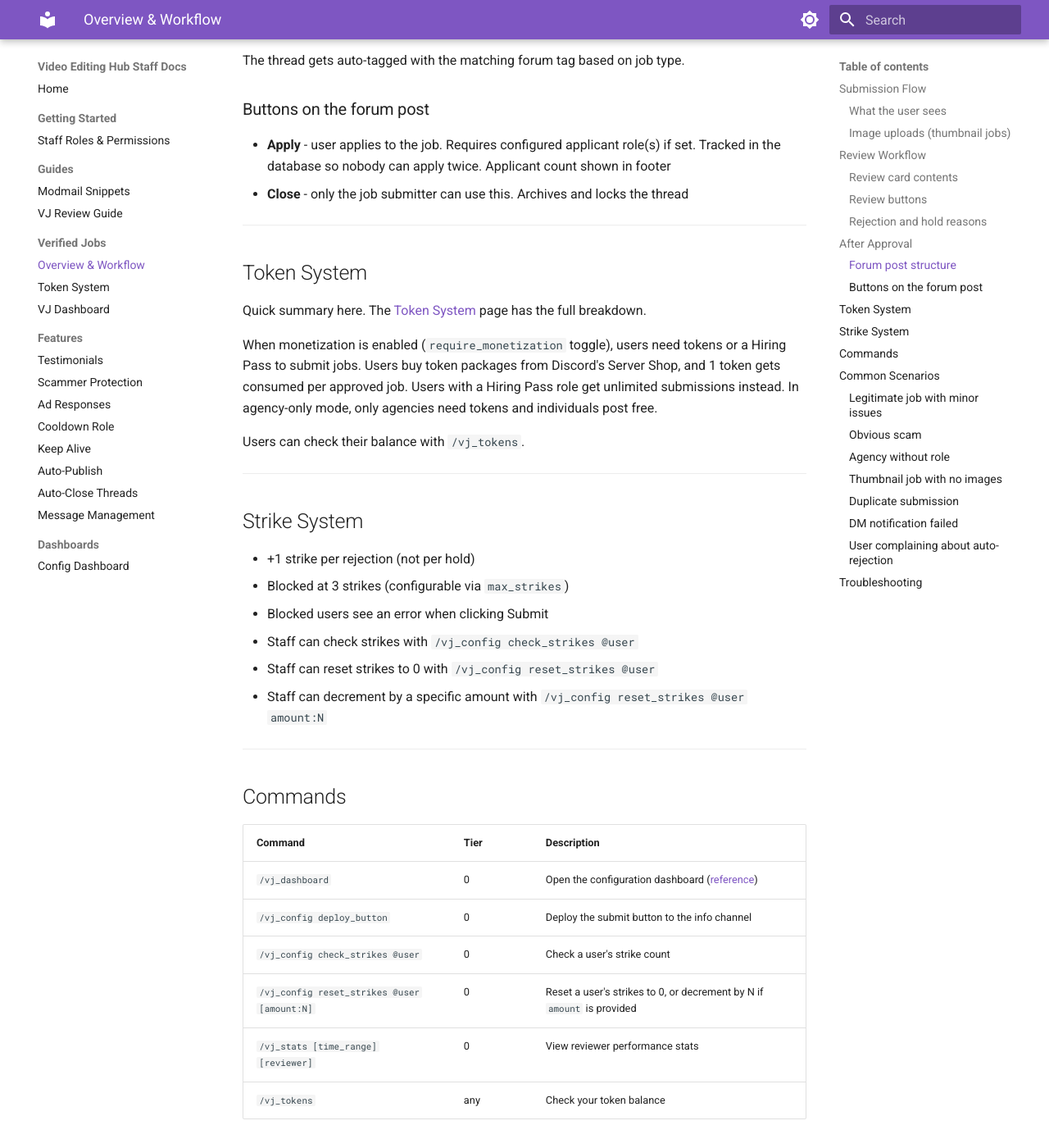
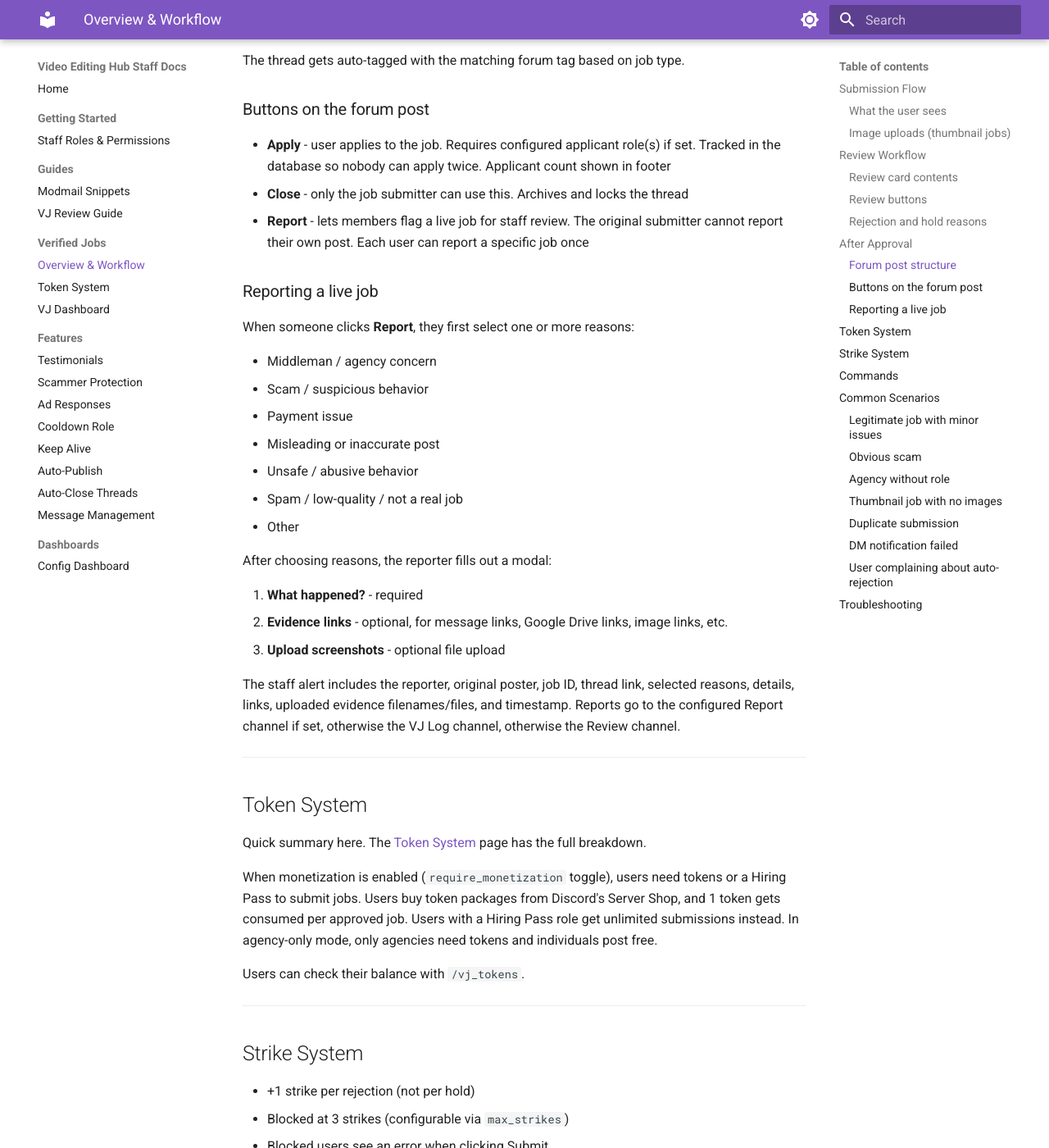
Before and after one commit to demigodmode/VideoEditingHubDocs, an MkDocs documentation site: the page built from docs/features/verified-jobs.md, in a window 1280 px wide and 1400 px high, scrolled down 4031 px. Shown: the whole window at 82% size. Built offline with MkDocs 1.6.1 and Material for MkDocs 9.7.7, drawn with Linux system fonts in a browser that asks for light colours; some of the changed text lies outside the part shown.

Commit message:
update docs for VJ report button

```diff
--- a/docs/features/verified-jobs.md
+++ b/docs/features/verified-jobs.md
@@ -1,6 +1,6 @@
 # Verified Jobs
 
-Moderated job board for paid video editing work. Users submit jobs, staff reviews them, and approved jobs get published to a forum with apply/close buttons.
+Moderated job board for paid video editing work. Users submit jobs, staff reviews them, and approved jobs get published to a forum with apply, close, and report buttons.
 
 This page covers the full system end to end. If you're a reviewer, the [Review Guide](../guides/review-guide.md) is the quick-reference version focused on what you need day to day. For configuration, see the [VJ Dashboard](../dashboards/vj-dashboard.md) reference.
 
@@ -115,6 +115,27 @@ The thread gets auto-tagged with the matching forum tag based on job type.
 
 - **Apply** - user applies to the job. Requires configured applicant role(s) if set. Tracked in the database so nobody can apply twice. Applicant count shown in footer
 - **Close** - only the job submitter can use this. Archives and locks the thread
+- **Report** - lets members flag a live job for staff review. The original submitter cannot report their own post. Each user can report a specific job once
+
+### Reporting a live job
+
+When someone clicks **Report**, they first select one or more reasons:
+
+- Middleman / agency concern
+- Scam / suspicious behavior
+- Payment issue
+- Misleading or inaccurate post
+- Unsafe / abusive behavior
+- Spam / low-quality / not a real job
+- Other
+
+After choosing reasons, the reporter fills out a modal:
+
+1. **What happened?** - required
+2. **Evidence links** - optional, for message links, Google Drive links, image links, etc.
+3. **Upload screenshots** - optional file upload
+
+The staff alert includes the reporter, original poster, job ID, thread link, selected reasons, details, links, uploaded evidence filenames/files, and timestamp. Reports go to the configured Report channel if set, otherwise the VJ Log channel, otherwise the Review channel.
 
 ---
 
@@ -183,6 +204,7 @@ Auto-validation can have false positives. Check what triggered it (crypto keywor
 |---------|-----|
 | Submit button not working | Check system is enabled ([Status panel](../dashboards/vj-dashboard.md#status)). Check user strikes. Check cooldown settings |
 | Review buttons not responding | Check your permissions. Someone else may have already reviewed it. Check log channel |
+| Report button not sending alerts | Check Report channel config in `/vj_dashboard`. If unset, check Log channel, then Review channel. Confirm bot can send embeds/files there |
 | Forum post not created after approval | Check forum channel is configured (Status panel). Check bot permissions in the forum. Check logs |
 | Images not showing | They auto-embed from URLs, give it a few seconds. If user skipped upload, the fallback notice handles it |
 | Wrong stats in /vj_stats | Stats are per-reviewer and real-time. Check if you're filtering by timeframe |
```
Also changed, not shown: docs/dashboards/vj-dashboard.md (+1 -0 lines), docs/guides/review-guide.md (+19 -1 lines).
